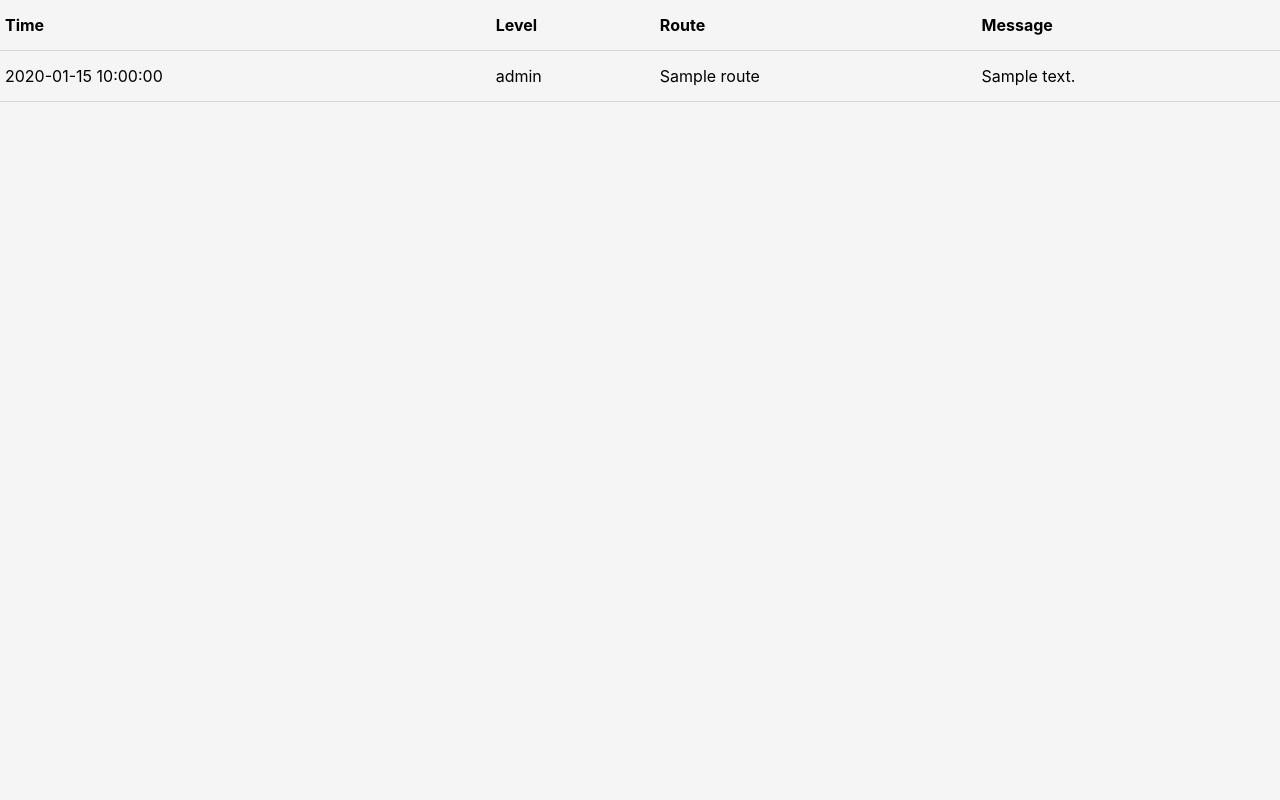
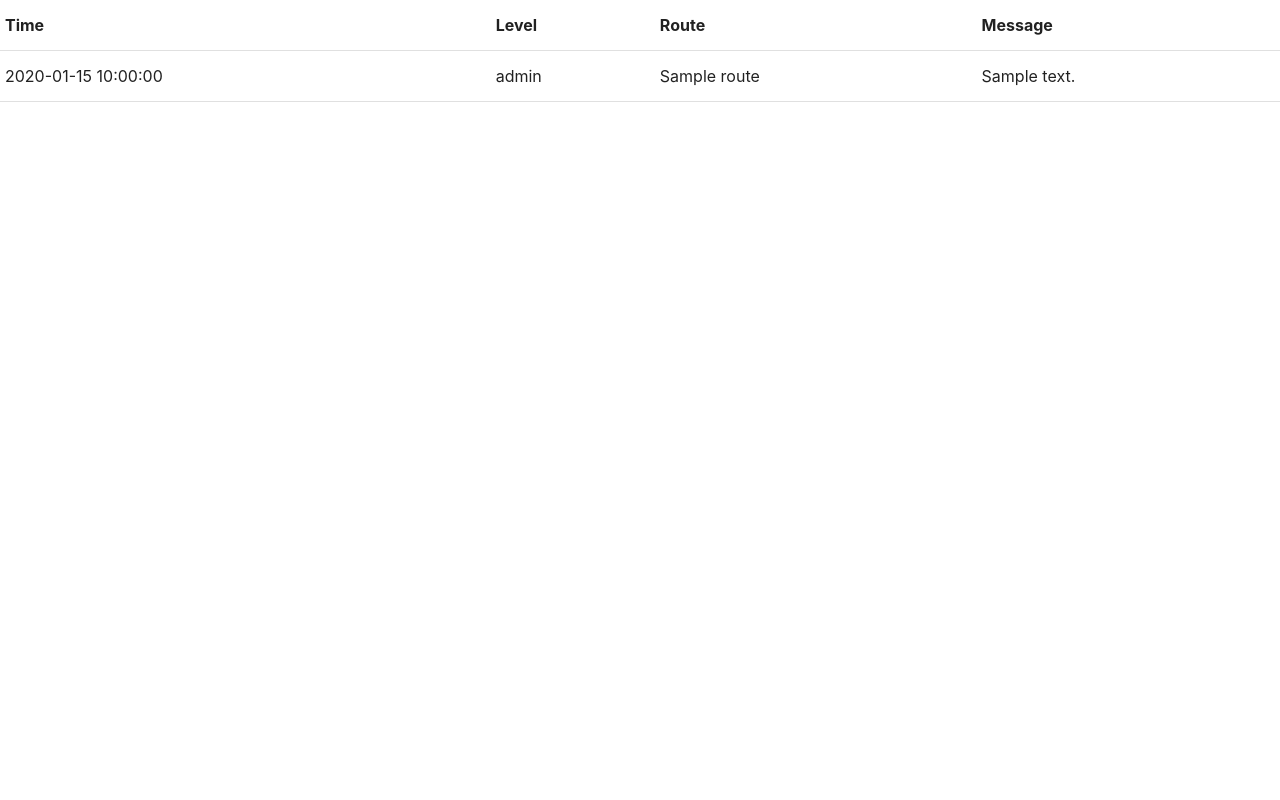
Before and after one commit to SpaceXLaunchBot/SpaceXLaunchBot, a Flask app: template logServer/templates/index.html in a window 1280 px wide. Run offline with Flask 2, Linux system fonts and the light colour scheme; the template is opened without the code that fills it: most values are stand-ins (such as "Sample title", 1, 10 or a date in 2020); parts of the project's set-up code (start-up, migrations or seed data) failed here and were passed over.

Commit message:
Remove body css

```diff
--- a/logServer/static/style.css
+++ b/logServer/static/style.css
@@ -1,8 +1,3 @@
-body {
-    background-color: whitesmoke;
-    color: black;
-}
-
 .critical {
     background-color: red;
 }
```
